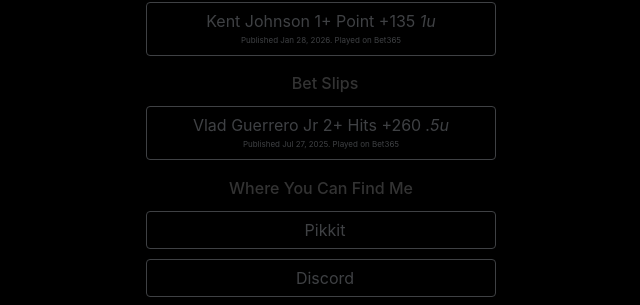
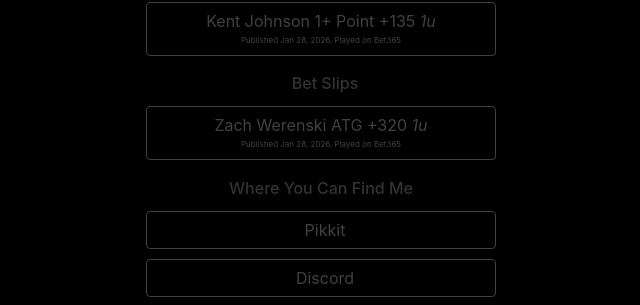
Before and after one commit to vellsworth/profile, a Jekyll site: the page built from index.html, in a window 1280 px wide. Shown: the part 415-720 px from the top of the page, without its empty margins (319-959 px from the left). Built offline with Jekyll 4.4.1, drawn with Linux system fonts in a browser that asks for light colours; nearby versions of some CDN libraries.

Commit message:
Update bets.yml

```diff
--- a/_data/bets.yml
+++ b/_data/bets.yml
@@ -1,5 +1,5 @@
 bets:
-  - description: "Vlad Guerrero Jr 2+ Hits +260 <i>.5u</i>"
-    published: "Jul 27, 2025. Played on Bet365"
-    popup: Placeholder Wager
+  - description: "Zach Werenski ATG +320 <i>1u</i>"
+    published: "Jan 28, 2026. Played on Bet365"
+    popup: BP Squad Ride
     teams:
```
